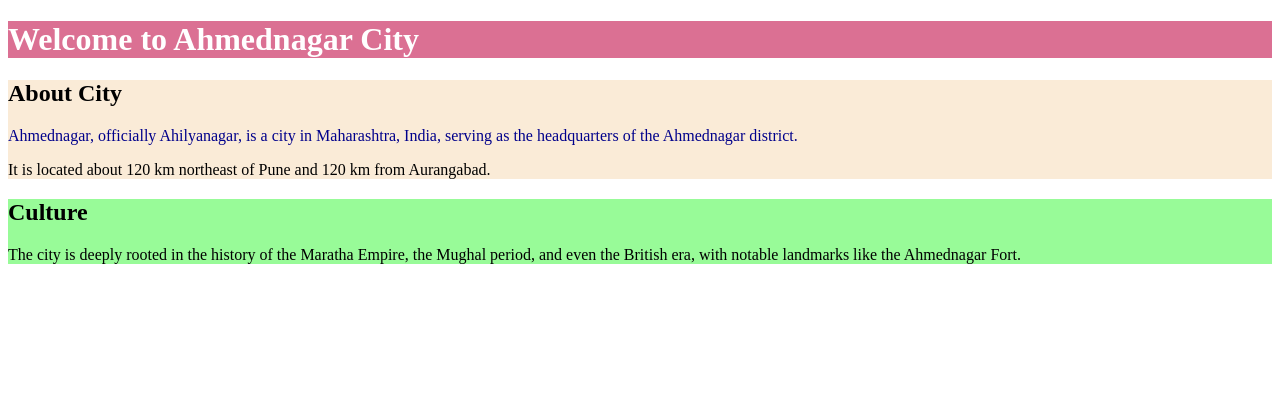
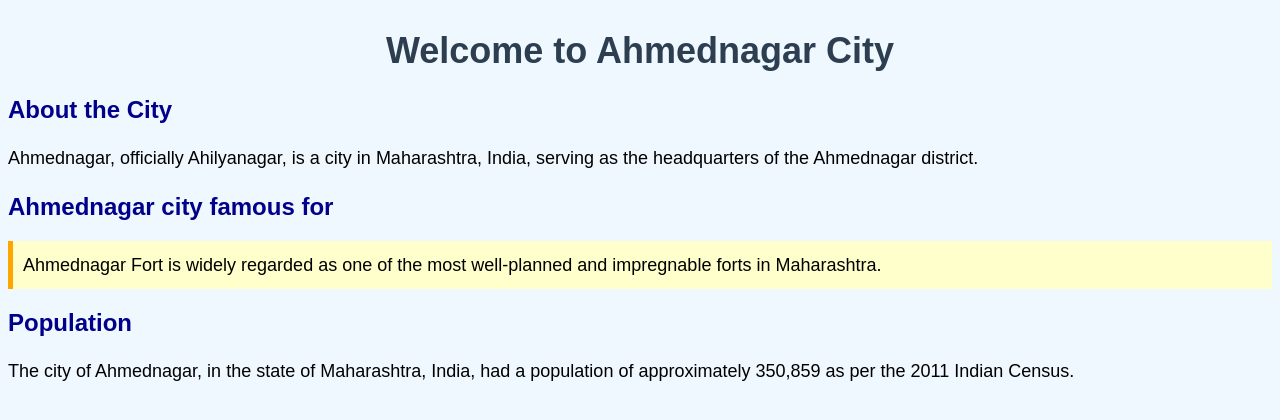
Before and after one commit to Pratikshapulate-1845/Assignment6, a plain HTML site: page index.html in a window 1280 px wide. Drawn offline with Linux system fonts and the light colour scheme.

Commit message:
information added

```diff
--- a/index.html
+++ b/index.html
@@ -3,49 +3,53 @@
 
 <head>
     <meta charset="UTF-8">
-    <title>Ahmednagar City</title>
+    <title>About Ahmednagar City</title>
+    <link rel="stylesheet" href="styles.css">
     <style>
-        .body {
-             background-color: #f0f8ff;
+        #main-header {
+            text-align: center;
+            color: #2c3e50;
+            font-size: 36px;
         }
 
-        #main-header {
-            background-color:palevioletred;
-            color: white;
-         }
-
-        .h2 {
-            color:rebeccapurple;
-            font-size:30px;
+        p {
+            line-height: 1.6;
+            font-size: 18px;
         }
 
-        .info {
-            background-color:antiquewhite;
+        body {
+            background-color: #f0f8ff;
+            font-family: Arial, sans-serif;
+        }
 
+        h2 {
+            color: darkblue;
+        }
 
-        }
-        .info1 {
-            background-color:palegreen;
-            font: size 20px;;
-
+        .highlight {
+            background-color: #ffffcc;
+            padding: 10px;
+            border-left: 5px solid orange;
         }
     </style>
 </head>
 
 <body>
-<h1 id="main-header">Welcome to Ahmednagar City</h1>
-    <div class="info">
-        <h2>About City</h2>
-        <p style="color: darkblue;"> Ahmednagar, officially Ahilyanagar, is a city in Maharashtra, India, serving as the
-            headquarters of the Ahmednagar district.</p>
-        <p>It is located about 120 km northeast of Pune and 120 km from Aurangabad.</p>
-    </div>
 
-    <div class="info1">
-        <h2>Culture</h2>
-        <p>The city is deeply rooted in the history of the Maratha Empire, the Mughal period, and even the British era,
-            with notable landmarks like the Ahmednagar Fort.</p>
-    </div>
 
-</body>
+    <h1 id="main-header" style="margin-top: 30px;">Welcome to Ahmednagar City</h1>
+
+    <h2>About the City</h2>
+    <p>Ahmednagar, officially Ahilyanagar, is a city in Maharashtra, India, serving as the
+        headquarters of the Ahmednagar district.</p>
+
+    <h2>Ahmednagar city famous for </h2>
+    <p class="highlight">Ahmednagar Fort is widely regarded as one of the most well-planned and impregnable forts in
+        Maharashtra.</p>
+
+    <h2>Population</h2>
+    <p>The city of Ahmednagar, in the state of Maharashtra, India, had a population of approximately 350,859 as per the
+        2011 Indian Census.</p>
+
+    </body>
 </html>
```
